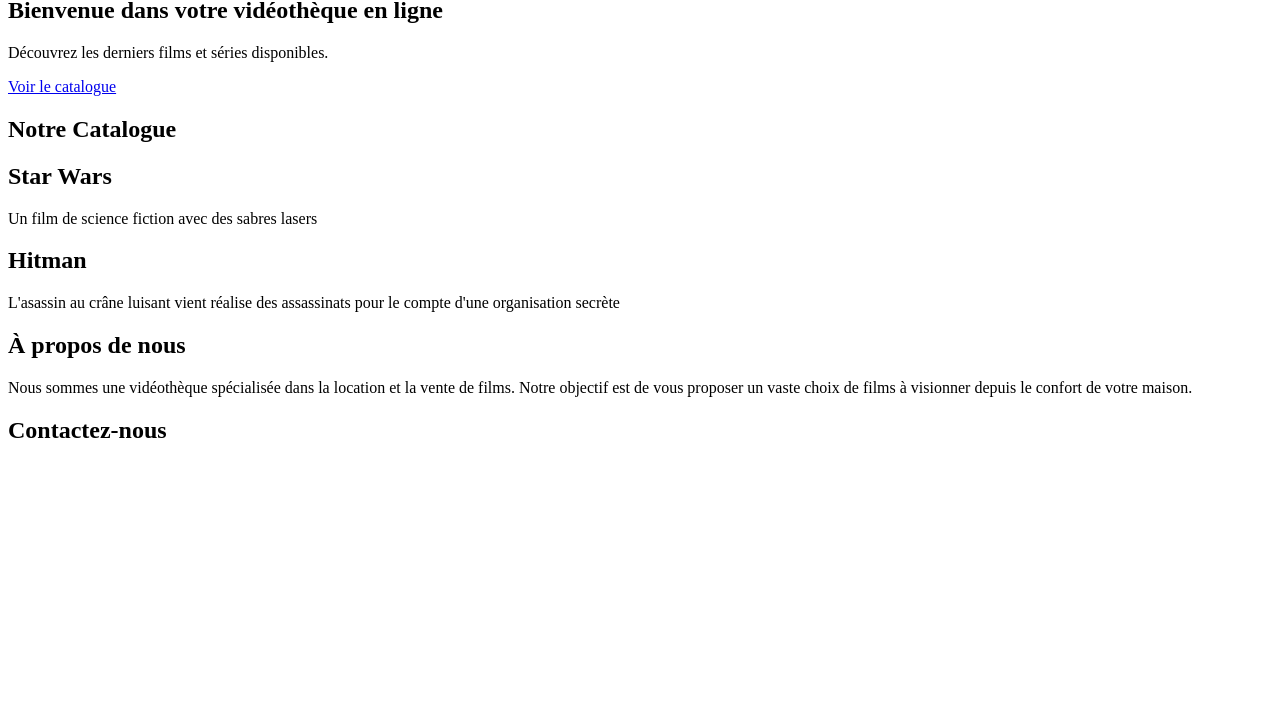
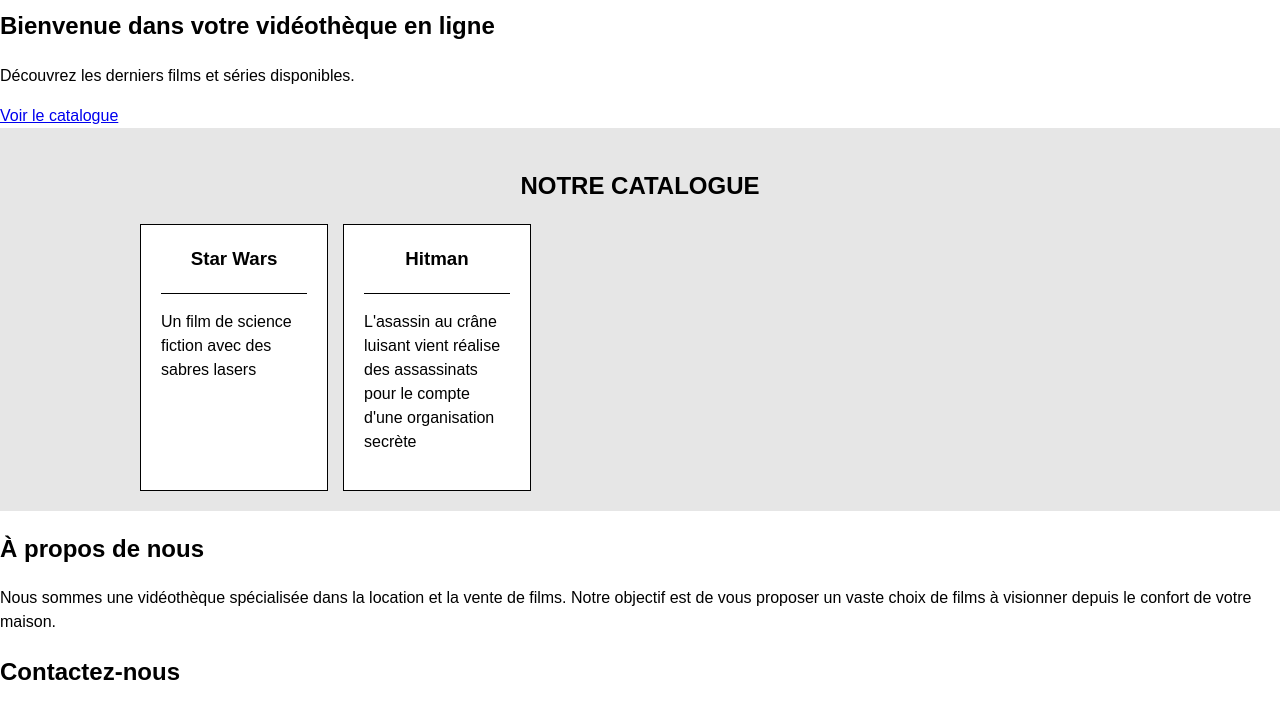
Before and after one commit to 03Sly03/videotek, a plain HTML site: page index.html in a window 1280 px wide. Shown: the part 83-800 px from the top of the page. Drawn offline with Linux system fonts and the light colour scheme.

Commit message:
Stylisation basique de la section et des films

```diff
--- a/index.html
+++ b/index.html
@@ -25,9 +25,11 @@
     </section>
 
     <section id="catalogue" class="catalogue">
-        <h2>Notre Catalogue</h2>
-        <div class="movie-grid">
-            <!-- Liste des films -->
+        <div class="container-medium">
+            <h2 class="section-title">Notre Catalogue</h2>
+            <div class="movie-grid">
+                <!-- Liste des films -->
+            </div>
         </div>
     </section>
 
--- a/js/app.js
+++ b/js/app.js
@@ -13,5 +13,5 @@ const FILMS = [
 
 FILMS.forEach((film) => {
     const TEMPLATE = createFilmTemplate(film);
-    document.querySelector('#catalogue').appendChild(TEMPLATE);
+    document.querySelector('#catalogue .movie-grid').appendChild(TEMPLATE);
 });
--- a/js/modules/classes/Film.js
+++ b/js/modules/classes/Film.js
@@ -1,14 +1,14 @@
 export class Film {
-    #name;
+    #title;
     #description;
 
-    constructor(name, description) {
-        this.#name = name;
+    constructor(title, description) {
+        this.#title = title;
         this.#description = description;
     }
 
-    get name() {
-        return this.#name;
+    get title() {
+        return this.#title;
     }
 
     get description() {
--- a/js/modules/functions.js
+++ b/js/modules/functions.js
@@ -1,12 +1,16 @@
-/** @param { Film } film */
+/**
+ * @param { Film } film
+ * */
 export function createFilmTemplate(film) {
     const DIV = document.createElement('div');
-    DIV.classList.add('card');
+    DIV.classList.add('movie');
 
-    const HEADING = document.createElement('h2');
-    HEADING.textContent = film.name;
+    const HEADING = document.createElement('h3');
+    HEADING.classList.add('movie__title');
+    HEADING.textContent = film.title;
 
     const PARAGRAPH = document.createElement('p');
+    PARAGRAPH.classList.add('movie__description');
     PARAGRAPH.textContent = film.description;
 
     DIV.append(HEADING, PARAGRAPH);
--- a/style.css
+++ b/style.css
@@ -0,0 +1,53 @@
+/* Start - RESET */
+
+body {
+    margin: 0;
+    font-family: sans-serif;
+    line-height: 1.5;
+}
+
+/* End - RESET */
+
+/* Start - UTILITY CLASSES */
+
+.container-medium {
+    max-width: min(1000px, 100% - 30px);
+    margin-inline: auto;
+}
+
+/* End - UTILITY CLASSES */
+
+/* Start - CATALOGUE */
+
+.catalogue {
+    background: rgb(230, 230, 230);
+    padding: 20px;
+}
+
+.catalogue .section-title {
+    text-align: center;
+    text-transform: uppercase;
+}
+
+.catalogue .movie-grid {
+    display: grid;
+    grid-template-columns: repeat(auto-fill, minmax(175px, 1fr));
+    gap: 15px;
+}
+
+.catalogue .movie {
+    --padding: 20px;
+
+    padding: var(--padding);
+    border: 1px solid black;
+    background-color: white;
+}
+
+.catalogue .movie__title {
+    text-align: center;
+    border-bottom: 1px solid black;
+    padding-bottom: var(--padding);
+    margin: 0;
+}
+
+/* End - CATALOGUE */
```
